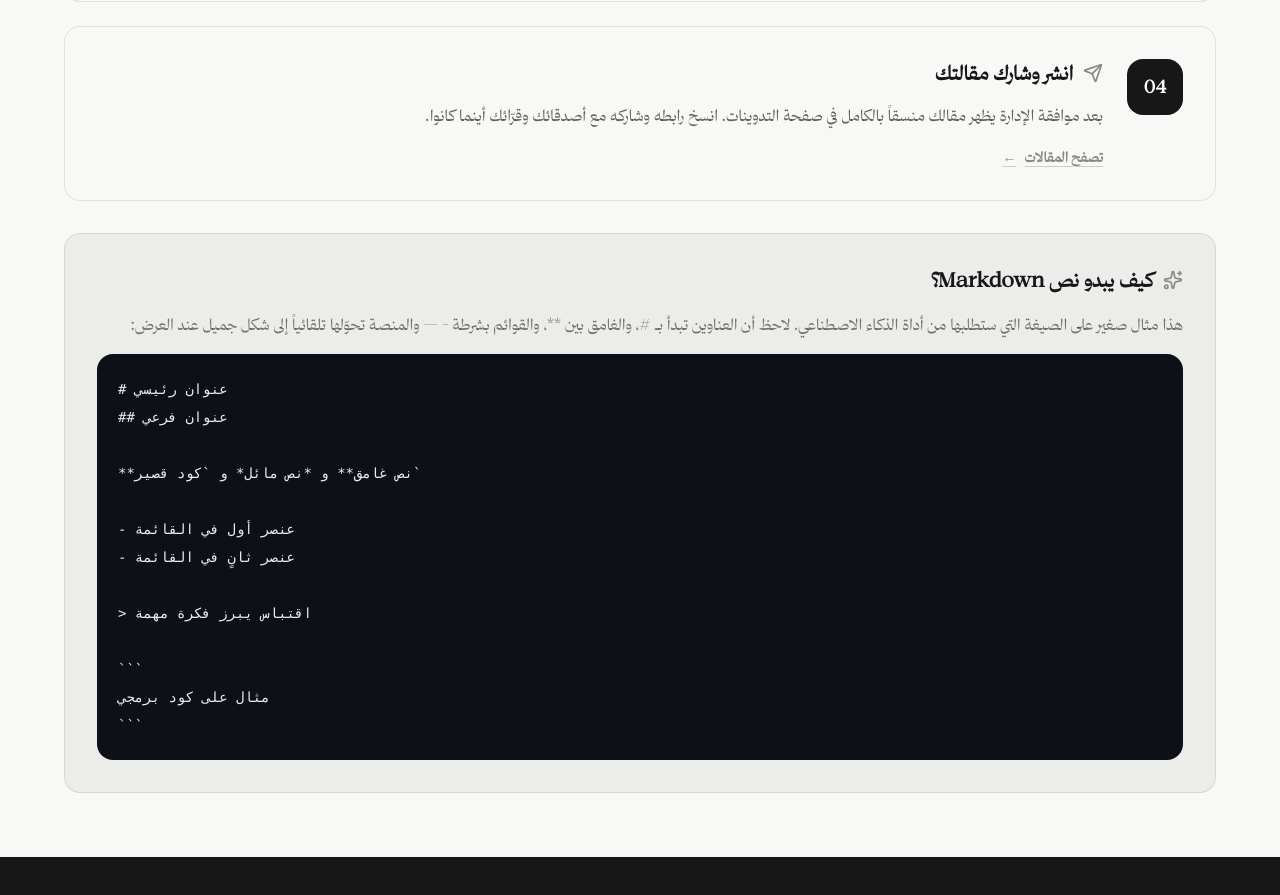
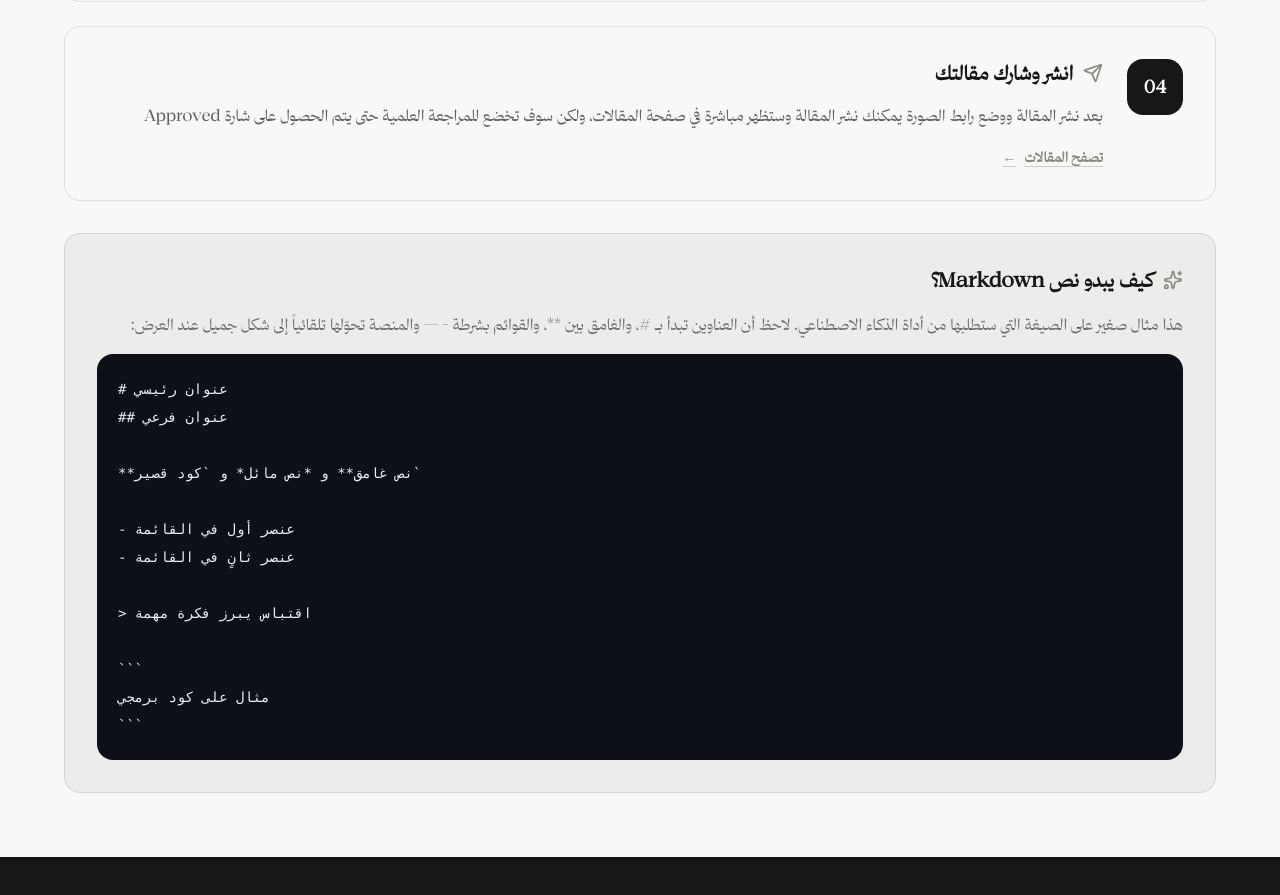
Before and after one commit to b4rbarroja/qabas, a Next.js app in the folder frontend/: page /guide in a window 1280 px wide. Shown: the part 1705-2600 px from the top of the page. Built offline with nearby package versions, Linux system fonts and the light colour scheme; no server answers.

Commit message:
Fix: front end

```diff
--- a/frontend/app/guide/page.tsx
+++ b/frontend/app/guide/page.tsx
@@ -76,7 +76,7 @@ const STEPS = [
     number: "04",
     title: "انشر وشارك مقالتك",
     description:
-      "بعد موافقة الإدارة يظهر مقالك منسقاً بالكامل في صفحة التدوينات. انسخ رابطه وشاركه مع أصدقائك وقرّائك أينما كانوا.",
+      "بعد نشر المقالة ووضع رابط الصورة يمكنك نشر المقالة وستظهر مباشرة في صفحة المقالات، ولكن سوف تخضع للمراجعة العلمية حتى يتم الحصول على شارة Approved",
     icon: Send,
     href: "/posts",
     hrefLabel: "تصفح المقالات",
```
